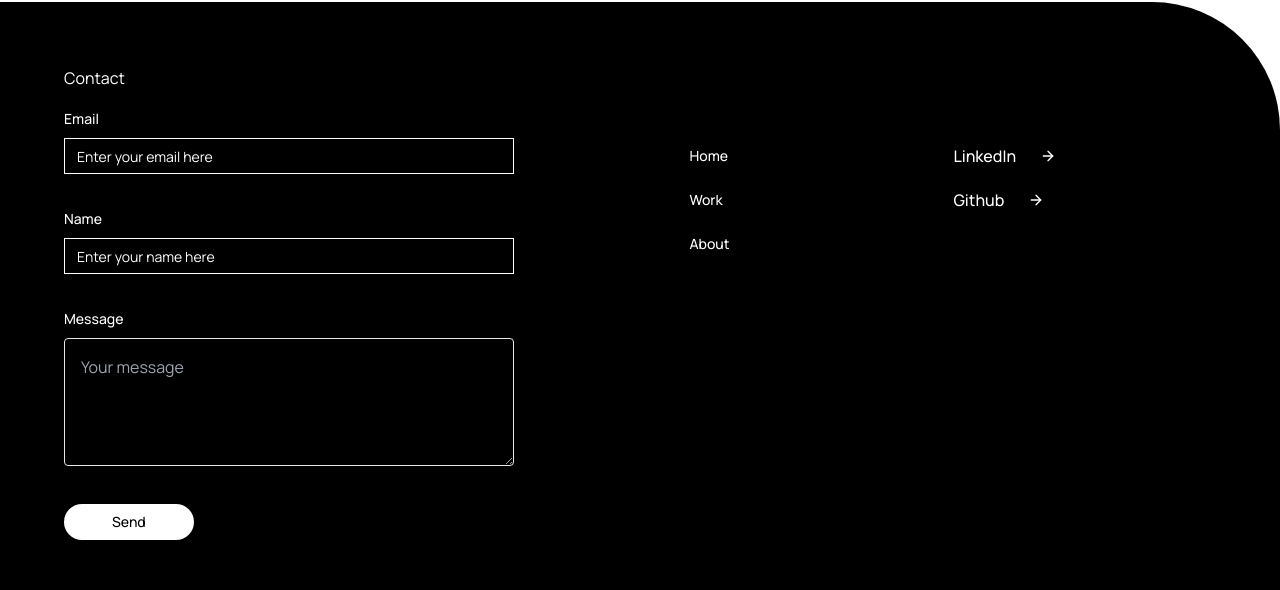
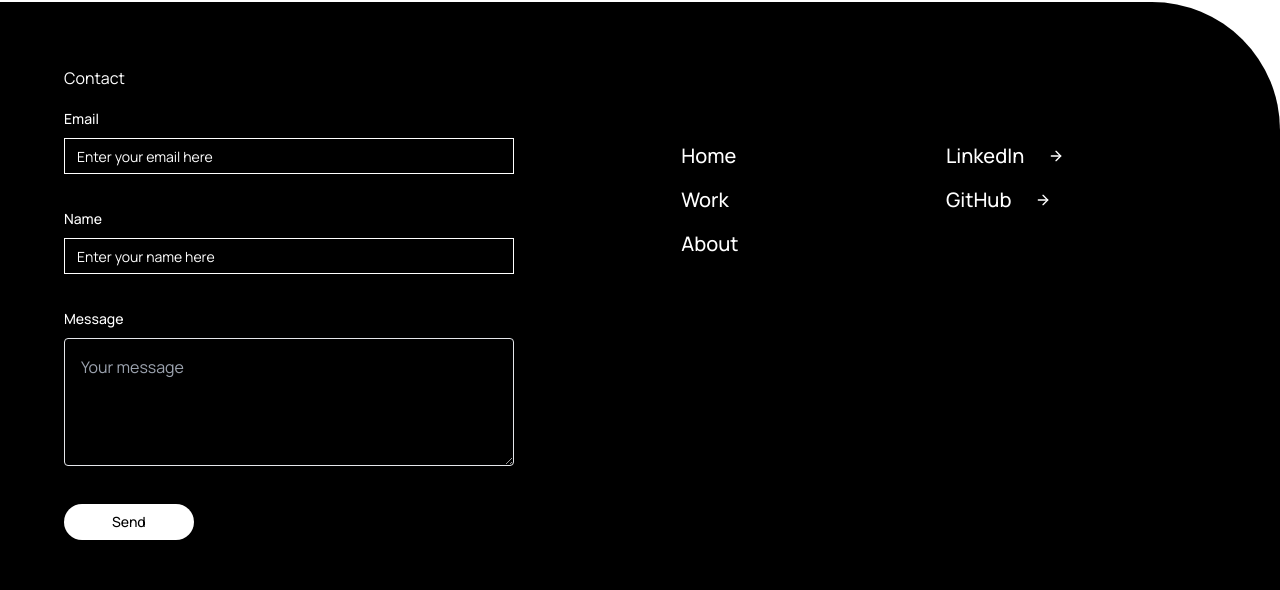
Before and after one commit to iamsjunaid/portfolio_v2.0, a React (Vite) app in the folder frontend/: page / in a window 1280 px wide. Shown: the part 6007-6597 px from the top of the page. Built offline with nearby package versions, Linux system fonts and the light colour scheme.

Commit message:
fix: update text size for navigation links and improve layout in ContactPage component

```diff
--- a/frontend/src/pages/ContactPage.tsx
+++ b/frontend/src/pages/ContactPage.tsx
@@ -8,24 +8,24 @@ const ContactPage = () => {
   return (
     <section className="bg-black text-white h-full rounded-tr-[8rem] p-16" id="contact">
       <p>Contact</p>
-      <div className="w-full sm:flex justify-around my-4">
+      <div className="w-full sm:flex justify-between sm:justify-around my-4">
 
         <ContactForm />
         <div className="flex justify-around mt-8 w-full sm:w-3/4 sm:px-16">
-          <ul className="flex flex-col gap-2 text-lg">
+          <ul className="flex flex-col gap-2">
             <li>
               <Button variant="link" asChild>
-                <a href="#home" className='text-[1rem]'>Home</a>
+                <a href="#home" className="text-xl" >Home</a>
               </Button>
             </li>
             <li>
               <Button variant="link" asChild>
-                <a href="#projects" className='text-[1rem]'>Work</a>
+                <a href="#projects" className="text-xl" >Work</a>
               </Button>
             </li>
             <li>
               <Button variant="link" asChild>
-                <a href="#about" className='text-[1rem]'>About</a>
+                <a href="#about" className="text-xl" >About</a>
               </Button>
             </li>
           </ul>
@@ -33,12 +33,12 @@ const ContactPage = () => {
 
           <ul className="flex flex-col gap-2">
             <li className="flex items-center gap-2  group">
-              <Button variant="link" className='text-[1rem]'><a href="https://linkedin.com/in/junaidahmedsyed">LinkedIn</a>
+              <Button variant="link" ><a className="text-xl"  href="https://linkedin.com/in/junaidahmedsyed">LinkedIn</a>
               </Button>
               <ArrowRight className="w-4 h-4 transition-transform duration-300 ease-in-out group-hover:-rotate-45" />
             </li>
             <li className="flex items-center gap-2  group">
-              <Button variant="link" className='text-[1rem]'><a href="https://github.com/iamsjunaid">Github</a></Button>
+              <Button variant="link"><a className="text-xl"  href="https://github.com/iamsjunaid">GitHub</a></Button>
               <ArrowRight className="w-4 h-4 transition-transform duration-300 ease-in-out group-hover:-rotate-45" />
             </li>
           </ul>
```
